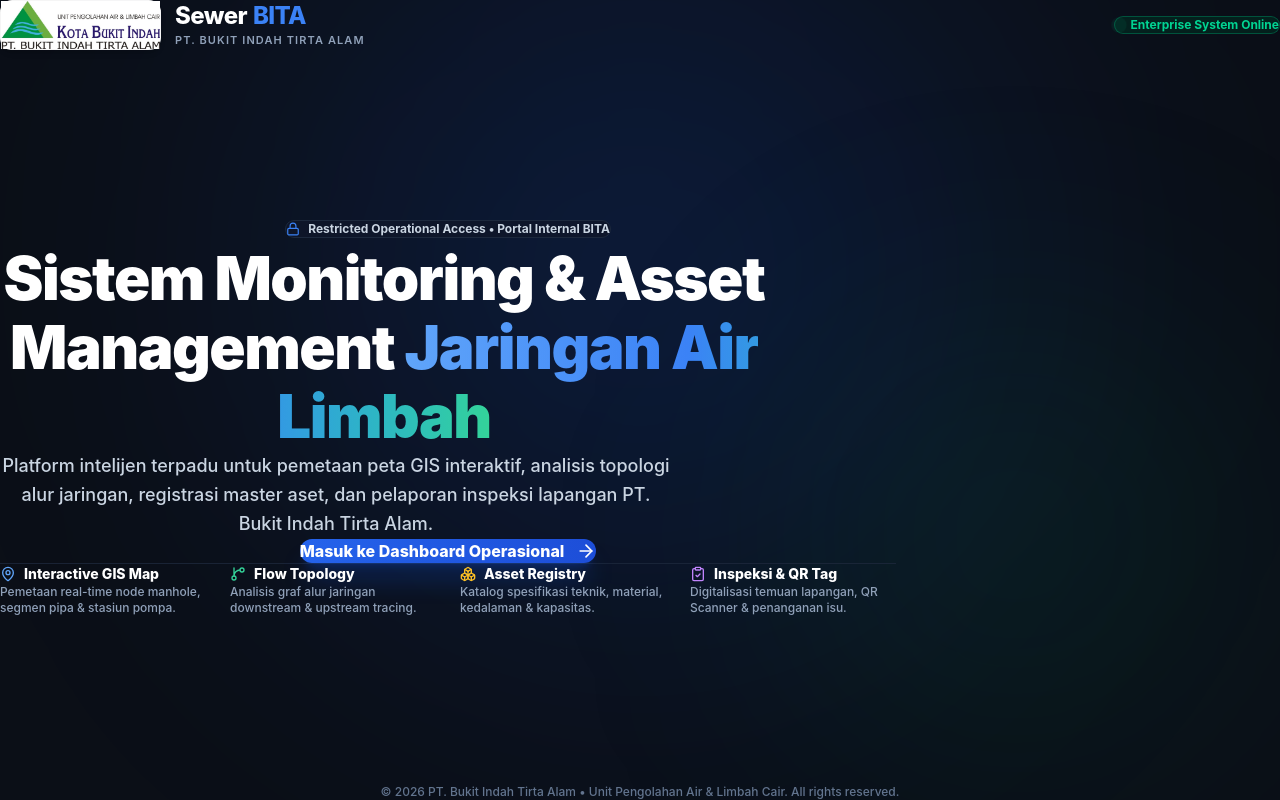
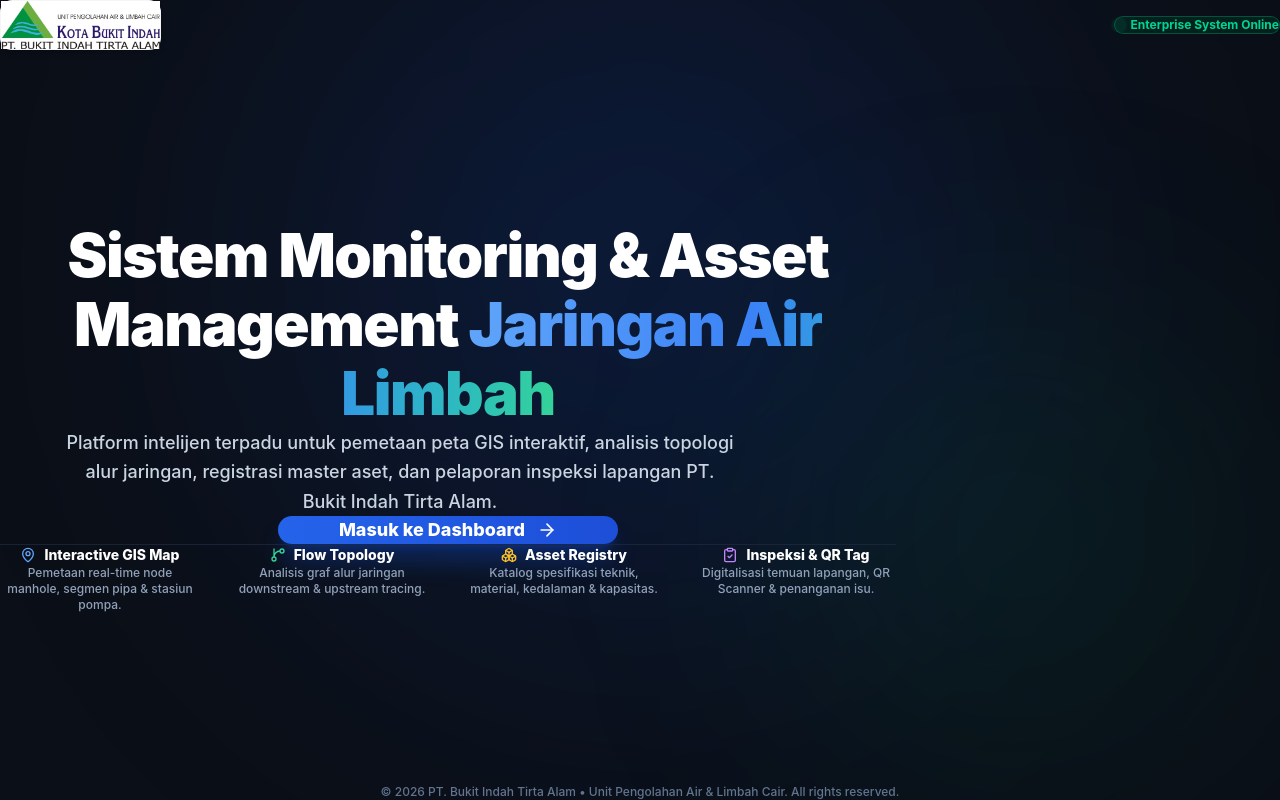
Before and after one commit to agepe58/SewerBITA, a React (Vite) app: page / in a window 1280 px wide. Built offline with nearby package versions, Linux system fonts and the light colour scheme.

Commit message:
fix(landing): center hero headline, subtitle, action button, and feature grid, widen button to avoid text overflow

```diff
--- a/src/components/landing/LandingPage.tsx
+++ b/src/components/landing/LandingPage.tsx
@@ -5,7 +5,6 @@ import {
   Boxes,
   ClipboardCheck,
   ArrowRight,
-  Lock,
   Activity,
   Sparkles
 } from 'lucide-react';
@@ -23,19 +22,10 @@ export const LandingPage: React.FC<LandingPageProps> = ({ onEnterDashboard }) =>
 
       {/* Top Header Navigation */}
       <header className="w-full max-w-7xl mx-auto flex items-center justify-between z-10 py-2">
-        {/* Brand Logo & Name */}
+        {/* Brand Logo */}
         <div className="flex items-center gap-3.5">
           <div className="bg-white/95 p-2 rounded-xl border border-white/20 shadow-md">
             <img src="/logo.jpg" alt="PT. Bukit Indah Tirta Alam Logo" className="h-10 sm:h-12 w-auto object-contain" />
-          </div>
-          <div>
-            <div className="font-extrabold text-2xl tracking-tight text-white flex items-center gap-1.5">
-              <span>Sewer</span>
-              <span className="text-[#3B82F6]">BITA</span>
-            </div>
-            <div className="text-[11px] text-slate-400 font-semibold tracking-widest uppercase">
-              PT. Bukit Indah Tirta Alam
-            </div>
           </div>
         </div>
 
@@ -48,16 +38,11 @@ export const LandingPage: React.FC<LandingPageProps> = ({ onEnterDashboard }) =>
         </div>
       </header>
 
-      {/* Main Content (Frameless Hero Section) */}
-      <main className="w-full max-w-4xl mx-auto my-auto py-12 z-10 text-center space-y-9">
-        {/* Security Notice Badge */}
-        <div className="inline-flex items-center gap-2 bg-slate-900/90 text-slate-300 text-xs font-bold px-4 py-2 rounded-full border border-slate-800 backdrop-blur-md">
-          <Lock className="w-3.5 h-3.5 text-[#3B82F6]" />
-          <span>Restricted Operational Access • Portal Internal BITA</span>
-        </div>
+      {/* Main Content (Centered Hero Section) */}
+      <main className="w-full max-w-4xl mx-auto my-auto py-12 z-10 text-center space-y-10 flex flex-col items-center justify-center">
 
-        {/* Main Headline & Subtitle */}
-        <div className="space-y-4 max-w-3xl mx-auto">
+        {/* Main Headline & Subtitle (Centered) */}
+        <div className="space-y-5 max-w-3xl mx-auto text-center">
           <h1 className="text-3xl sm:text-5xl lg:text-6xl font-black text-white tracking-tight leading-[1.15]">
             Sistem Monitoring & Asset Management{' '}
             <span className="bg-gradient-to-r from-[#60A5FA] via-[#3B82F6] to-[#34D399] bg-clip-text text-transparent">
@@ -70,49 +55,49 @@ export const LandingPage: React.FC<LandingPageProps> = ({ onEnterDashboard }) =>
           </p>
         </div>
 
-        {/* Primary Action Button */}
-        <div className="pt-2 flex justify-center">
+        {/* Primary Action Button (Generous Width & No Text Clipping) */}
+        <div className="pt-2 flex justify-center w-full">
           <button
             onClick={onEnterDashboard}
-            className="w-full sm:w-auto inline-flex items-center justify-center gap-3 bg-gradient-to-r from-[#2563EB] to-[#1D4ED8] hover:from-[#1D4ED8] hover:to-[#1E40AF] text-white font-extrabold text-base px-10 py-4 rounded-2xl transition-all shadow-xl shadow-blue-600/30 hover:shadow-blue-600/50 hover:scale-103 cursor-pointer group"
+            className="w-auto min-w-[280px] sm:min-w-[340px] inline-flex items-center justify-center gap-3 bg-gradient-to-r from-[#2563EB] to-[#1D4ED8] hover:from-[#1D4ED8] hover:to-[#1E40AF] text-white font-extrabold text-base sm:text-lg px-12 py-4.5 rounded-2xl transition-all shadow-xl shadow-blue-600/35 hover:shadow-blue-600/55 hover:scale-103 cursor-pointer group whitespace-nowrap"
           >
-            <span>Masuk ke Dashboard Operasional</span>
+            <span>Masuk ke Dashboard</span>
             <ArrowRight className="w-5 h-5 group-hover:translate-x-1 transition" />
           </button>
         </div>
 
-        {/* Seamless Capability Indicator Grid (No Cards) */}
-        <div className="pt-12 border-t border-slate-800/80 grid grid-cols-2 sm:grid-cols-4 gap-6 text-left">
-          <div className="space-y-1">
+        {/* Seamless Capability Indicator Grid (Centered Layout) */}
+        <div className="pt-12 border-t border-slate-800/80 grid grid-cols-2 sm:grid-cols-4 gap-8 text-center w-full">
+          <div className="flex flex-col items-center space-y-1.5">
             <div className="flex items-center gap-2 text-[#60A5FA]">
               <MapPin className="w-4 h-4" />
               <span className="text-sm font-extrabold text-white">Interactive GIS Map</span>
             </div>
-            <p className="text-xs text-slate-400 font-medium">Pemetaan real-time node manhole, segmen pipa & stasiun pompa.</p>
+            <p className="text-xs text-slate-400 font-medium max-w-[200px]">Pemetaan real-time node manhole, segmen pipa & stasiun pompa.</p>
           </div>
 
-          <div className="space-y-1">
+          <div className="flex flex-col items-center space-y-1.5">
             <div className="flex items-center gap-2 text-[#34D399]">
               <GitBranch className="w-4 h-4" />
               <span className="text-sm font-extrabold text-white">Flow Topology</span>
             </div>
-            <p className="text-xs text-slate-400 font-medium">Analisis graf alur jaringan downstream & upstream tracing.</p>
+            <p className="text-xs text-slate-400 font-medium max-w-[200px]">Analisis graf alur jaringan downstream & upstream tracing.</p>
           </div>
 
-          <div className="space-y-1">
+          <div className="flex flex-col items-center space-y-1.5">
             <div className="flex items-center gap-2 text-[#FBBF24]">
               <Boxes className="w-4 h-4" />
               <span className="text-sm font-extrabold text-white">Asset Registry</span>
             </div>
-            <p className="text-xs text-slate-400 font-medium">Katalog spesifikasi teknik, material, kedalaman & kapasitas.</p>
+            <p className="text-xs text-slate-400 font-medium max-w-[200px]">Katalog spesifikasi teknik, material, kedalaman & kapasitas.</p>
           </div>
 
-          <div className="space-y-1">
+          <div className="flex flex-col items-center space-y-1.5">
             <div className="flex items-center gap-2 text-[#C084FC]">
               <ClipboardCheck className="w-4 h-4" />
               <span className="text-sm font-extrabold text-white">Inspeksi & QR Tag</span>
             </div>
-            <p className="text-xs text-slate-400 font-medium">Digitalisasi temuan lapangan, QR Scanner & penanganan isu.</p>
+            <p className="text-xs text-slate-400 font-medium max-w-[200px]">Digitalisasi temuan lapangan, QR Scanner & penanganan isu.</p>
           </div>
         </div>
       </main>
```
